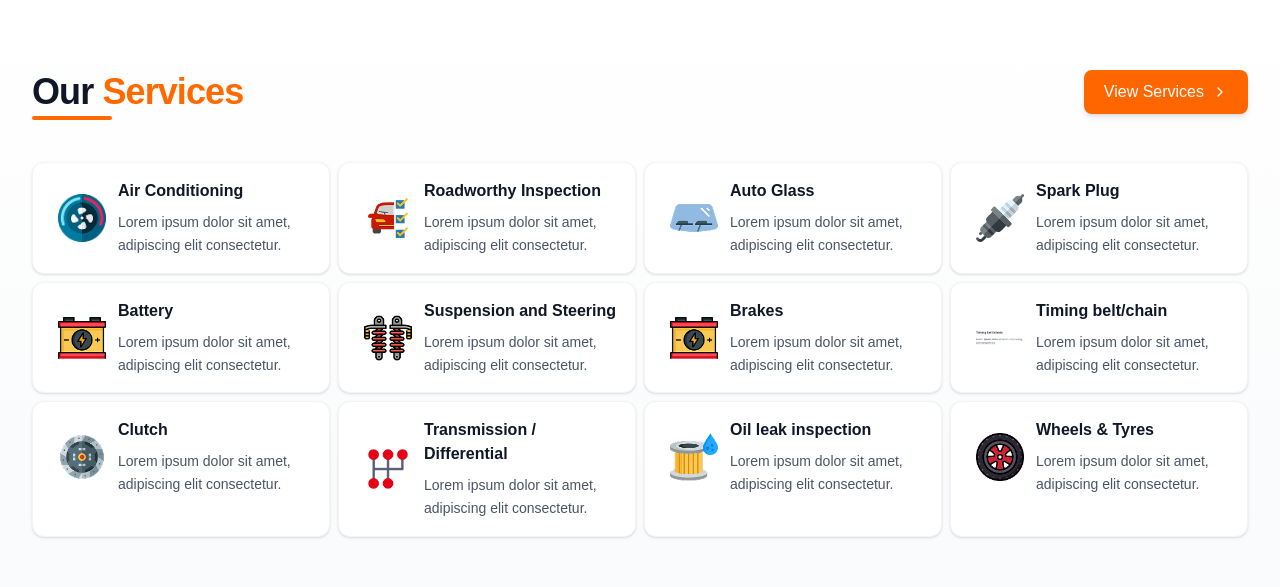
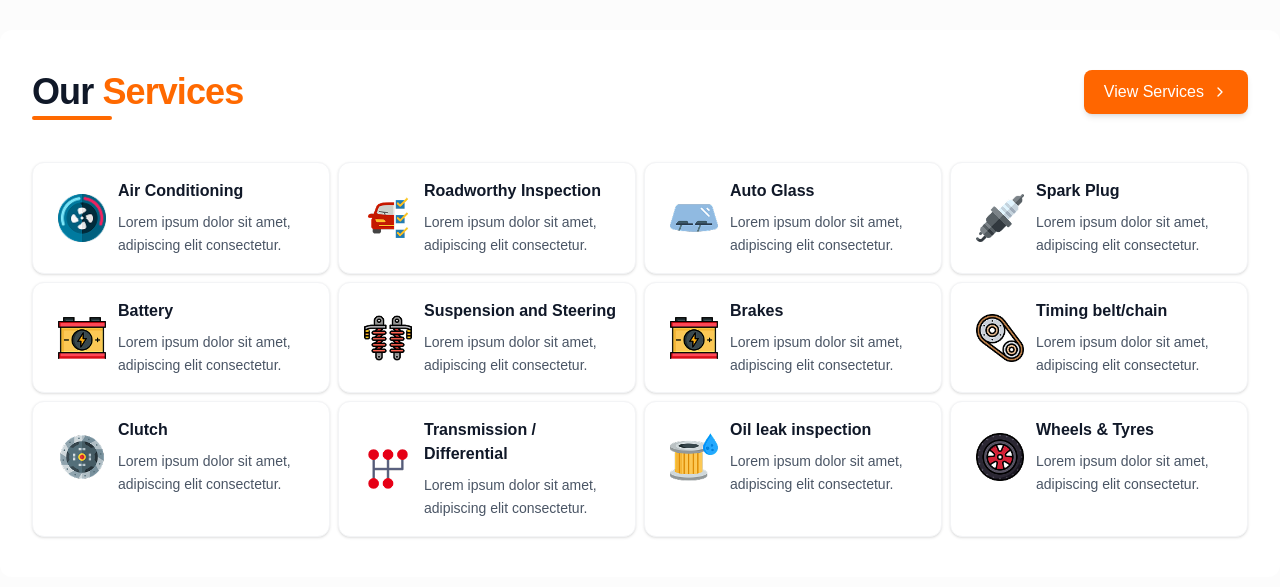
Before and after one commit to dsriharikrishna/drivemech_starter_frontend, a Next.js app: page /home in a window 1280 px wide. Shown: the part 1166-1753 px from the top of the page. Built offline with nearby package versions, Linux system fonts and the light colour scheme; no server answers.

Commit message:
changes done

```diff
--- a/src/app/(drivemech)/home/layout.tsx
+++ b/src/app/(drivemech)/home/layout.tsx
@@ -11,7 +11,7 @@ export default function HomeLayout({
   children: React.ReactNode;
 }) {
   return (
-    <div className="min-h-screen flex flex-col bg-white">
+    <div className="min-h-screen flex flex-col">
       <Navbar />
       <main className="flex-1 flex flex-col">
         {children}
--- a/src/components/landing-page/ServicesSection.tsx
+++ b/src/components/landing-page/ServicesSection.tsx
@@ -35,7 +35,7 @@ const services = [
   {
     title: 'Brakes',
     description: 'Lorem ipsum dolor sit amet, adipiscing elit consectetur.',
-    image: '/images/ourservices/Battery.png' // Using Battery as placeholder for Brakes
+    image: '/images/ourservices/Battery.png'
   },
   {
     title: 'Timing belt/chain',
@@ -67,8 +67,7 @@ const services = [
 
 export default function ServicesSection() {
   return (
-    <section className="py-20 bg-gradient-to-b from-white to-gray-50">
-      <div className="max-w-7xl mx-auto px-4 sm:px-6 lg:px-8">
+    <div className="w-full max-w-7xl mx-auto px-4 sm:px-6 lg:px-8 py-10 my-10 bg-white rounded-xl ">
 
       {/* Header */}
       <div className="flex flex-col sm:flex-row justify-between items-center mb-12 text-center sm:text-left">
@@ -116,6 +115,5 @@ export default function ServicesSection() {
         ))}
       </div>
     </div>
-    </section>
   );
 }
```
Also changed, not shown: public/images/ourservices/Timingbelt.png. Lines whose indentation alone changed are shown as unchanged.
